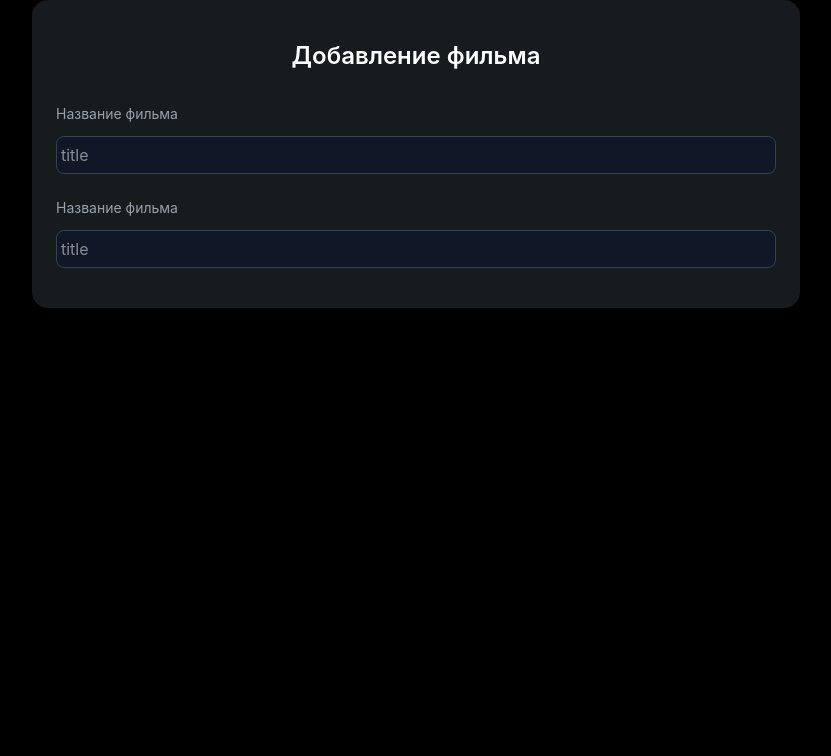
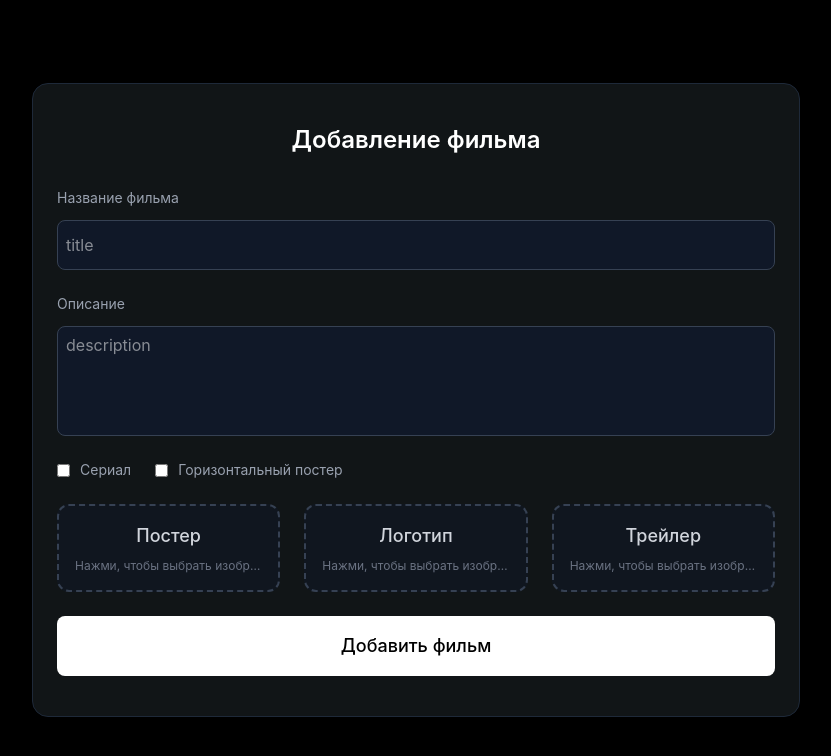
Before and after one commit to RyFeRof/flexora-cinema, a React (Vite) app in the folder front-end/: page /add in a window 1280 px wide. Shown: the top 756 px of the page, without its empty margins (224-1055 px from the left). Built offline with nearby package versions, Linux system fonts and the light colour scheme.

Commit message:
The admin panel has been completed. Attempt to fix the error

```diff
--- a/front-end/src/api/index.ts
+++ b/front-end/src/api/index.ts
@@ -1,6 +1,6 @@
 import axios from "axios";
-import type { Film, Release } from "../types"
-import FilmCard from "../components/film_card/film_card";
+import type { Film, Release} from "../types"
+// import FilmCard from "../components/film_card/film_card";
 
 const api = axios.create({
     baseURL: ''
@@ -30,15 +30,23 @@ export const getRelease = async (film_id: number, season: number, seria: number)
 export const uploadFile = async (file: File, type: 'trailer' | 'card' | 'logo'): Promise<string> => {
     const formData = new FormData()
     formData.append('file', file)
+
     const response = await api.post(`/api/upload?type=${type}`, formData, {
         headers: {
-            'Content-Type': 'multipart/form-data'
+            'Content-Type': 'multipart/form-data',
+            Authorization: 'Bearer eyJhbGciOiJIUzI1NiIsInR5cCI6IkpXVCJ9.eyJleHAiOjE3ODE1MzQ0MjIsInVzZXJfaWQiOjF9.fYKLIB8zI_ENeUAKMUqWI7fMq1s42877s7a3uNKm1fc'
         }
     })
+
     return response.data.path
 }
 
 export const createFilm = async (film: Film): Promise<{ id: number }> => {
-    const response = await api.post(`api/add`, film)
+    const response = await api.post('/api/add', film, {
+        headers: {
+            Authorization: 'Bearer eyJhbGciOiJIUzI1NiIsInR5cCI6IkpXVCJ9.eyJleHAiOjE3ODE1MzQ0MjIsInVzZXJfaWQiOjF9.fYKLIB8zI_ENeUAKMUqWI7fMq1s42877s7a3uNKm1fc'
+        }
+    })
     return response.data
 }
+//eyJhbGciOiJIUzI1NiIsInR5cCI6IkpXVCJ9.eyJleHAiOjE3ODE1MzQ0MjIsInVzZXJfaWQiOjF9.fYKLIB8zI_ENeUAKMUqWI7fMq1s42877s7a3uNKm1fc
--- a/front-end/src/pages/add/add.tsx
+++ b/front-end/src/pages/add/add.tsx
@@ -52,27 +52,69 @@ export default function Add(){
         }
     }
     return (
-        <div className="min-h-screen min-w-screen bg-black text-white">
-            <div className="mx-auto max-w-3xl px-6 py-10 bg-mist-900 rounded-2xl">
+        <div className="flex justify-center items-center py-4 min-h-screen min-w-screen  bg-black text-white">
+            <div className=" mx-auto max-w-3xl px-6 py-10 bg-mist-900/80 rounded-2xl border border-gray-800 ">
                 <h1 className="text-2xl mb-8 font-semibold mx-auto text-center">Добавление фильма</h1>
-                <div>
-                    <div className="flex flex-col gap-6 mb-6">
-                        <label className="flex flex-col gap-3">
-                            <p className="text-sm text-gray-400">Название фильма</p>
-                            <input placeholder="title" value={ title }
-                                className="rounded-lg py-1.5 px-1 border border-gray-700 bg-gray-900 outline-none focus:border-gray-400"
-                                onChange={ (e) => setTitle(e.target.value) } />
-                        </label>
-                    </div>
+                <div className="flex flex-col gap-6">
+                    {/* Название */}
                     <div className="flex flex-col gap-6">
                         <label className="flex flex-col gap-3">
                             <p className="text-sm text-gray-400">Название фильма</p>
                             <input placeholder="title" value={ title }
-                                className="rounded-lg py-1.5 px-1 border border-gray-700 bg-gray-900 outline-none focus:border-gray-400"
+                                className="rounded-lg py-3 px-2 border border-gray-700 bg-gray-900 outline-none focus:border-gray-400"
                                 onChange={ (e) => setTitle(e.target.value) } />
                         </label>
                     </div>
+                    {/* Описание */}
+                    <div className="flex flex-col gap-6">
+                        <label className="flex flex-col gap-3">
+                            <p className="text-sm text-gray-400">Описание</p>
+                            <textarea placeholder="description" value={ description } rows={ 4 }
+                                className="resize-none rounded-lg py-1.5 px-2 border border-gray-700 bg-gray-900 outline-none focus:border-gray-400"
+                                onChange={ (e) => setDescription(e.target.value) } />
+                        </label>
+                    </div>
+                    {/* Чекбоксы */}
+                    <div className="flex gap-6">
+                        <label className="flex items-center gap-2.5">
+                            <input type="checkbox" checked={isSerial} onChange={ (e) => setIsSerial(e.target.checked)} />
+                            <span className="text-sm text-gray-400">Сериал</span>
+                        </label>
+                        <label className="flex items-center gap-2.5">
+                            <input type="checkbox" checked={isHorizontal} onChange={ (e) => setIsHorizontal(e.target.checked)} />
+                            <span className="text-sm text-gray-400">Горизонтальный постер</span>
+                        </label>
+                    </div>
+                    {/* Файлы */}
+                    <div className="grid grid-cols-3 gap-6">
+                            <label className="flex cursor-pointer flex-col items-center justify-center gap-2 max-w-3xs  rounded-xl border-2 border-dashed border-gray-700 bg-gray-900/50 px-4 py-4 text-center transition-colors hover:border-gray-500 hover:bg-gray-900 ">
+                                <p className="text-lg text-gray-300 font-medium ">Постер</p>
+                                <p className={`max-w-full truncate text-xs ${cardFile ? 'text-green-400' : 'text-gray-500'}`}>{cardFile ? cardFile.name : 'Нажми, чтобы выбрать изображение'}</p>
+                                <input type="file" accept="image/*" className="hidden" onChange={(e) => (setCardFile(e.target.files?.[0] ?? null))} />
+                            </label>
+                            <label className="flex cursor-pointer flex-col items-center justify-center gap-2 max-w-3xs  rounded-xl border-2 border-dashed border-gray-700 bg-gray-900/50 px-4 py-4 text-center transition-colors hover:border-gray-500 hover:bg-gray-900 ">
+                                <p className="text-lg text-gray-300 font-medium ">Логотип</p>
+                                <p className={`max-w-full truncate text-xs ${logoFile ? 'text-green-400' : 'text-gray-500'}`}>{logoFile ? logoFile.name : 'Нажми, чтобы выбрать изображение'}</p>
+                                <input type="file" accept="image/*" className="hidden" onChange={(e) => (setLogoFile(e.target.files?.[0] ?? null))} />
+                            </label>
+                            <label className="flex cursor-pointer flex-col items-center justify-center gap-2 max-w-3xs  rounded-xl border-2 border-dashed border-gray-700 bg-gray-900/50 px-4 py-4 text-center transition-colors hover:border-gray-500 hover:bg-gray-900 ">
+                                <p className="text-lg text-gray-300 font-medium ">Трейлер</p>
+                                <p className={`max-w-full truncate text-xs ${trailerFile ? 'text-green-400' : 'text-gray-500'}`}>{trailerFile ? trailerFile.name : 'Нажми, чтобы выбрать изображение'}</p>
+                                <input type="file" accept="video/*" className="hidden" onChange={(e) => (setTrailerFile(e.target.files?.[0] ?? null))} />
+                            </label>
+                    </div>
+                    {/* Баннеры */}
+                    { error && <div className="rounded-lg bg-red-500/15 px-4 py-3 text-sm text-red-400">{ error }</div> }
+                    { succes && <div className="rounded-lg bg-green-500/15 px-4 py-3 text-sm text-green-400">{ succes }</div> }
+                    {/*  Кнопки */}
+                    <button
+                        onClick={ handleSubmit }
+                        disabled={ loading }
+                        className="max-w-full rounded-lg bg-white px-6 py-4 font-medium text-black text-lg hover:bg-gray-200 disabled:opacity-50">
+                            Добавить фильм
+                    </button>
                 </div>
+
             </div>
         </div>
     )
--- /dev/null
+++ b/front-end/src/pages/login/login.tsx
@@ -0,0 +1,14 @@
+import { useState } from "react";
+
+export default function Login() {
+    const [login, setLogin] = useState('');
+    const [password, setPassword] = useState('');
+    const [error, setError] = useState('');
+    const [loading, setLoading] = useState(false);
+
+    return (
+        <div>
+            <h1>Login</h1>
+        </div>
+    )
+}
--- a/front-end/vite.config.ts
+++ b/front-end/vite.config.ts
@@ -10,7 +10,8 @@ export default defineConfig({
   ],
   server: {
     proxy: {
-      '/api': 'http://localhost:8080'
+      '/api': 'http://localhost:8080',
+      '/uploads': 'http://localhost:8080'
     }
   }
 })
```
Also changed, not shown: front-end/src/types/index.ts (+10 -0 lines), 1 other file (tests, documents, lock files or other folders).
